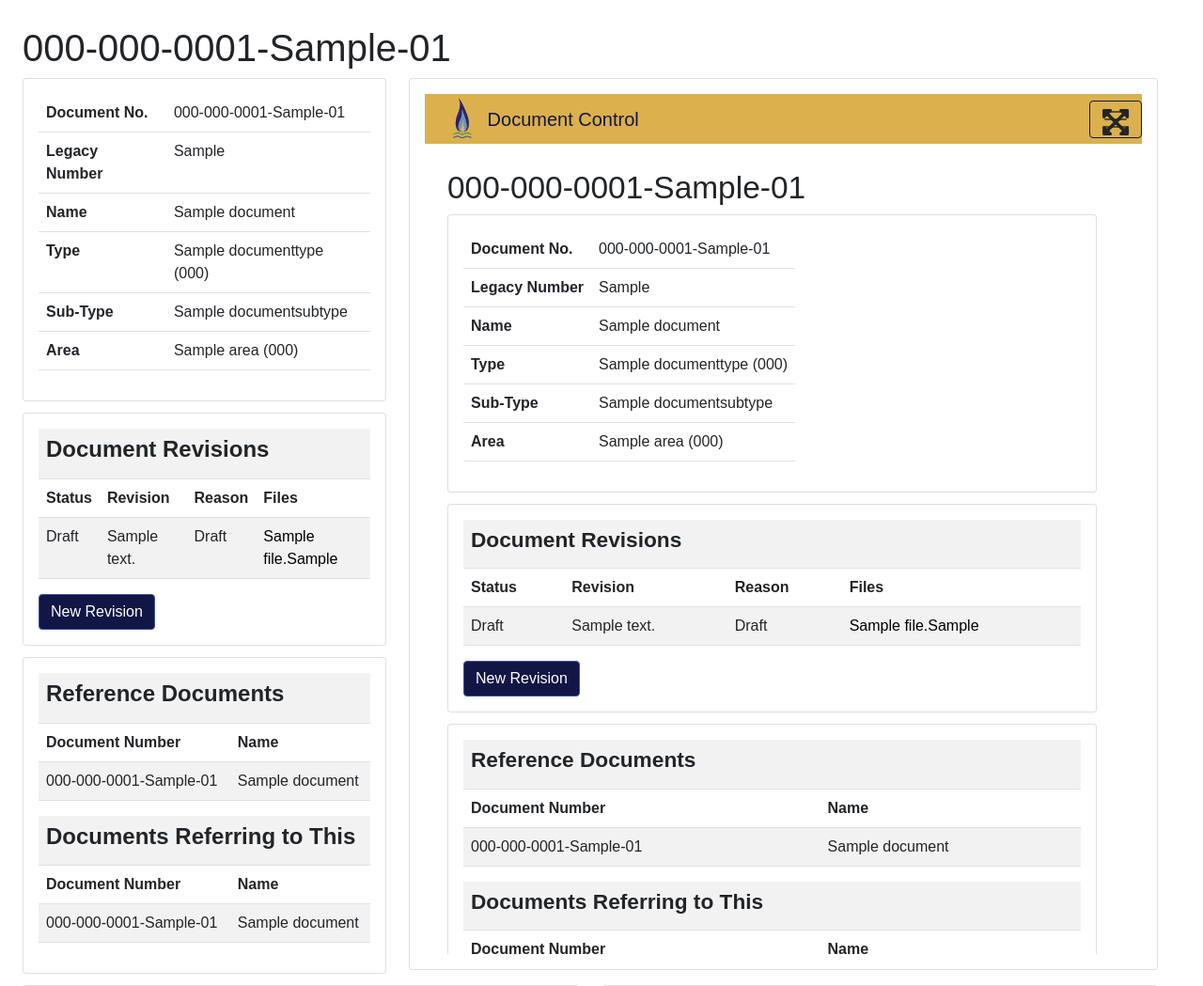
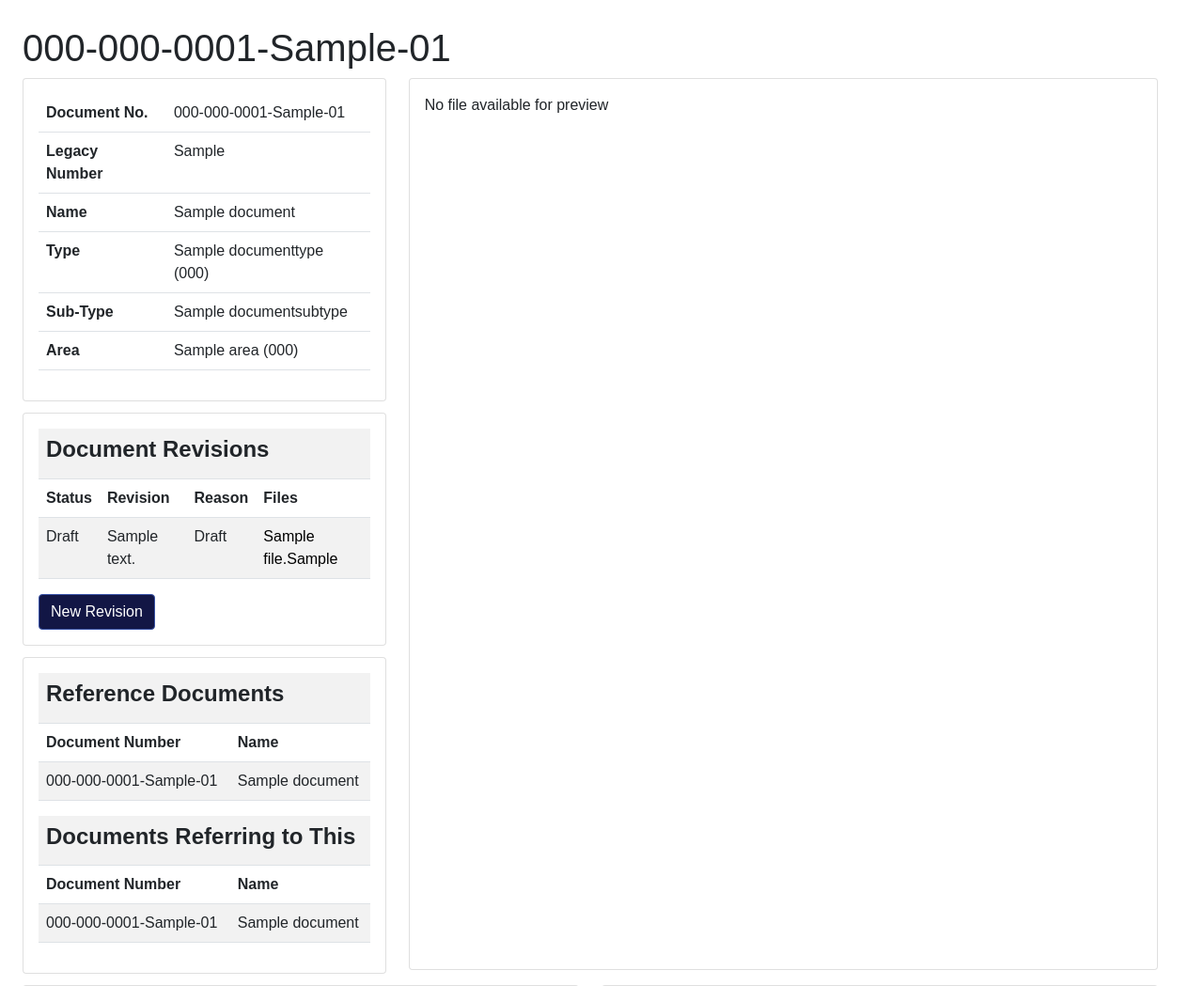
Before and after one commit to Red-Nut/agf, a Django app: page /documents/document/1/ in a window 1280 px wide. Shown: the part 53-1102 px from the top of the page at 94% size. Run offline with Django 4.2, Linux system fonts and the light colour scheme; a user stored in the database is signed in; tables that the repository leaves empty hold one stand-in row (values such as "Sample post"); some libraries are stand-ins or nearby versions.

Commit message:
fix some mistakes

```diff
--- a/agf_documents/models.py
+++ b/agf_documents/models.py
@@ -91,18 +91,20 @@
     IFT = 5
     IFQ = 6
     IFI = 7
+    IFU = 8
     IFH = 9
     ASBUILD = 99
 
     REASON = (
         (DRAFT, _('Draft')),
+        (IFI, _('Issue for Information')),
         (IFR, _('Issue for Review')),
+        (IFH, _('Issue for HAZOP')),
+        (IFQ, _('Issue for Quotation')),
+        (IFT, _('Issue for Tender')),
         (IFC, _('Issue for Construction')),
         (IFD, _('Issue for Demolition')),
-        (IFT, _('Issue for Tender')),
-        (IFQ, _('Issue for Quotation')),
-        (IFI, _('Issue for Information')),
-        (IFH, _('Issue for HAZOP')),
+        (IFU, _('Issue for Use')),
         (ASBUILD, _('As Built')),
     )
 
--- a/agf_documents/templates/agf_documents/document.html
+++ b/agf_documents/templates/agf_documents/document.html
@@ -178,8 +178,12 @@
             <!-- Preview -->
             <div class="card mb-0" style="height:100%;">
                 <div class="card-body">
+                    {% if documentFile %}
                     <p class="link" style="text-align:right; position: absolute; right: 30px; top:30px;"><i class="fas fa-expand-arrows-alt fa-2x"></i></p>
                     <iframe src="{{documentFile.file.url}}#toolbar=0&navpanes=0" width="100%" height="100%"></iframe>
+                    {% else %}
+                        <p>No file available for preview</p>
+                    {% endif %}
                 </div>
             </div>
         </div>
```
Also changed, not shown: agf_files/views.py (+11 -0 lines), agf_documents/migrations/0007_alter_documentrevision_reason.py (added).
